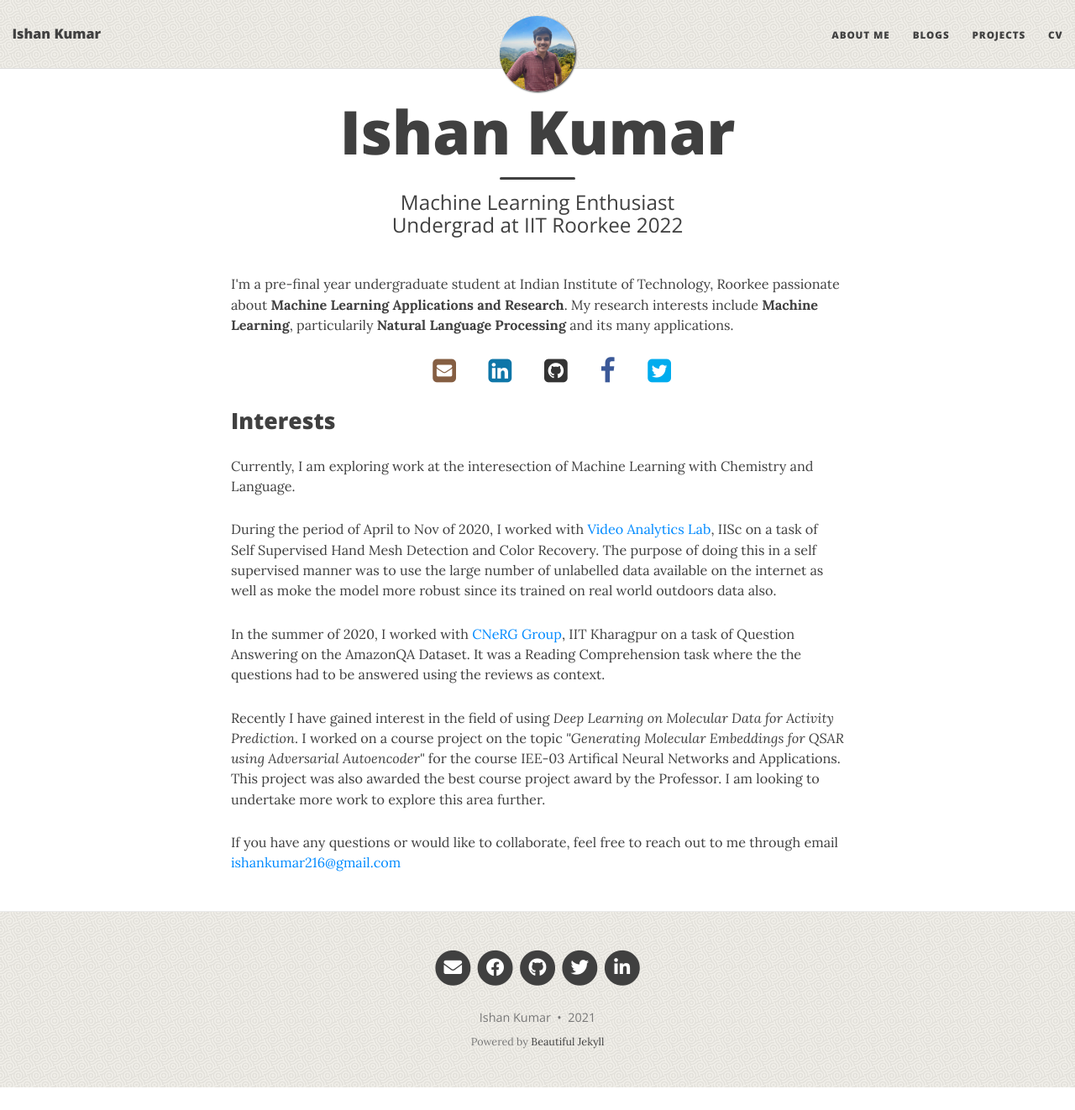
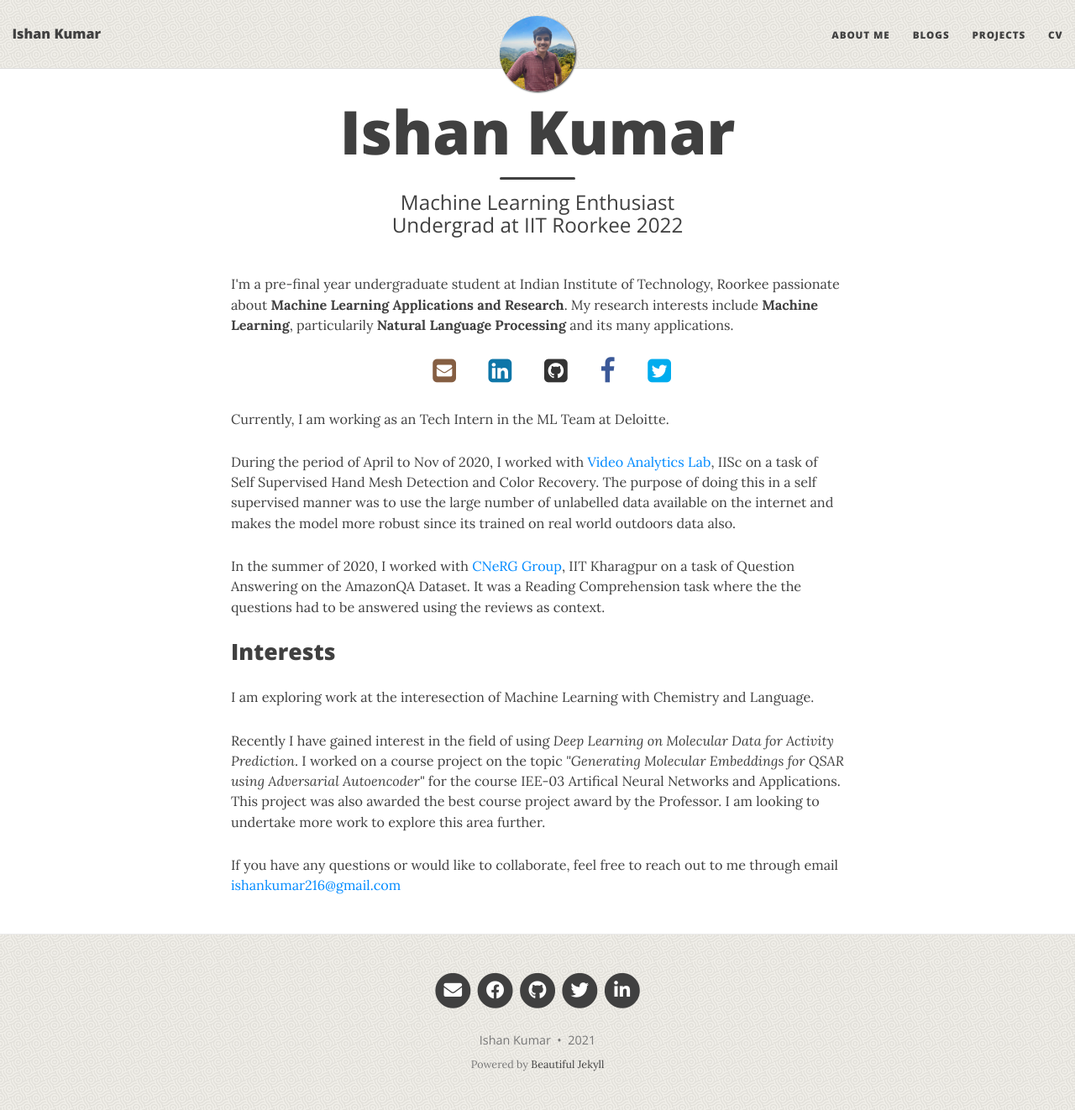
Before and after one commit to ishankumar216/ishankumar216.github.io, a Jekyll site: the page built from index.html, in a window 1280 px wide and 1322 px high. Shown: the whole window at 84% size. Built offline with Jekyll 4.4.1, drawn with Linux system fonts in a browser that asks for light colours; nearby versions of some CDN libraries; the list of posts is cut into pages by our own code.

Commit message:
updated index.html

```diff
--- a/index.html
+++ b/index.html
@@ -12,14 +12,13 @@ I'm a pre-final year undergraduate student at Indian Institute of Technology, Ro
 
 {% include social-media-links.html %}
 
-<h1> Interests </h1>
+
 <p>
-Currently, I am exploring work at the interesection of Machine Learning with
- Chemistry and Language.
+Currently, I am working as an Tech Intern in the ML Team at Deloitte.
 </p>
 
 <p>
-During the period of April to Nov of 2020, I worked with <a href="https://val.cds.iisc.ac.in/">Video Analytics Lab</a>, IISc on a task of Self Supervised Hand Mesh Detection and Color Recovery. The purpose of doing this in a self supervised manner was to use the large number of unlabelled data available on the internet as well as moke the model more robust since its trained on real world outdoors data also.
+During the period of April to Nov of 2020, I worked with <a href="https://val.cds.iisc.ac.in/">Video Analytics Lab</a>, IISc on a task of Self Supervised Hand Mesh Detection and Color Recovery. The purpose of doing this in a self supervised manner was to use the large number of unlabelled data available on the internet and makes the model more robust since its trained on real world outdoors data also.
 </p>
 
 <p>
@@ -27,6 +26,13 @@ In the summer of 2020, I worked with <a href="http://www.cnergres.iitkgp.ac.in/"
 </p>
 
 
+
+<h1> Interests </h1>
+<p>
+I am exploring work at the interesection of Machine Learning with
+ Chemistry and Language.
+</p>
+
 <p>
 Recently I have gained interest in the field of using <em>Deep Learning on Molecular Data for Activity Prediction</em>. I worked on a course project on the topic <i>"Generating Molecular Embeddings for QSAR using Adversarial Autoencoder"</i> for the course IEE-03 Artifical Neural Networks and Applications. This project was also awarded the best course project award by the Professor. I am looking to undertake more work to explore this area further.
 </p>
```
